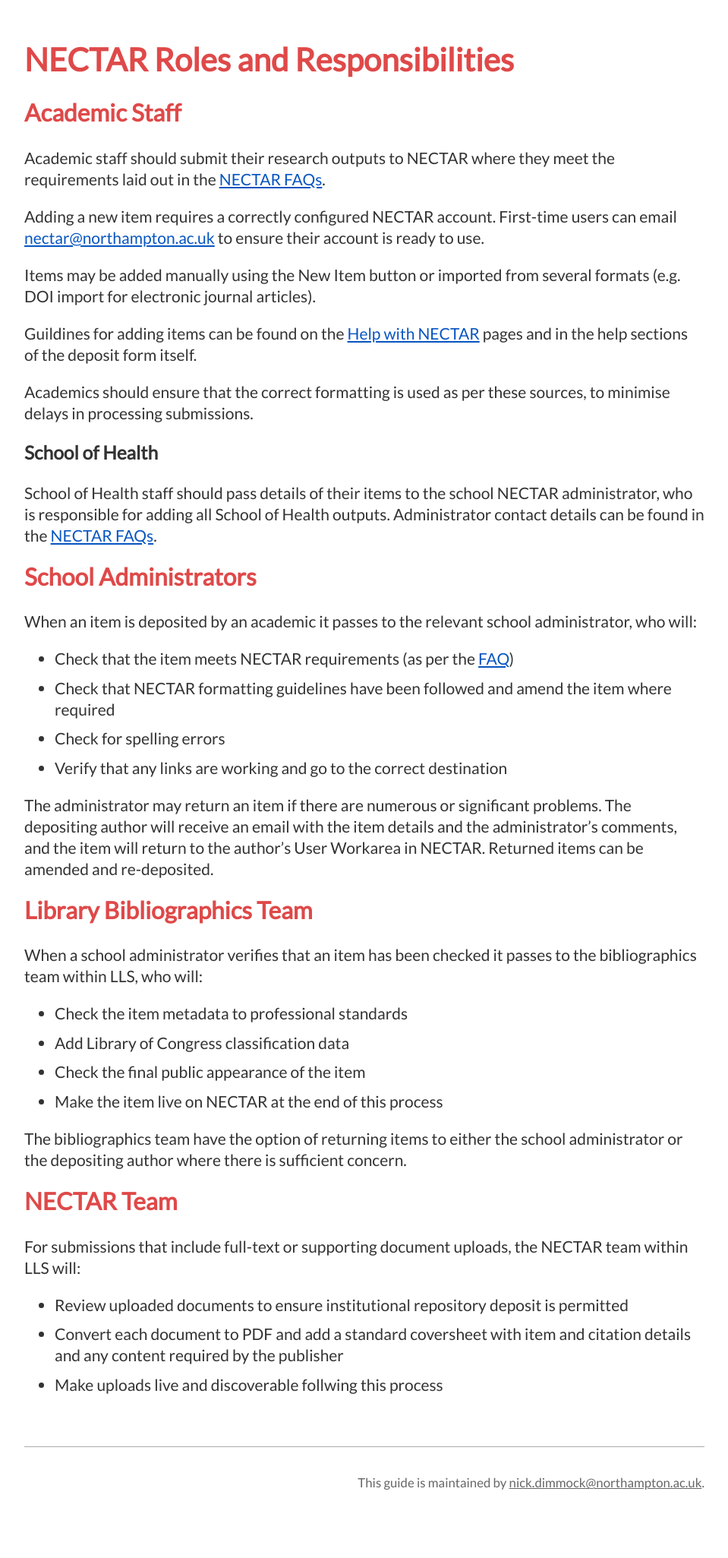
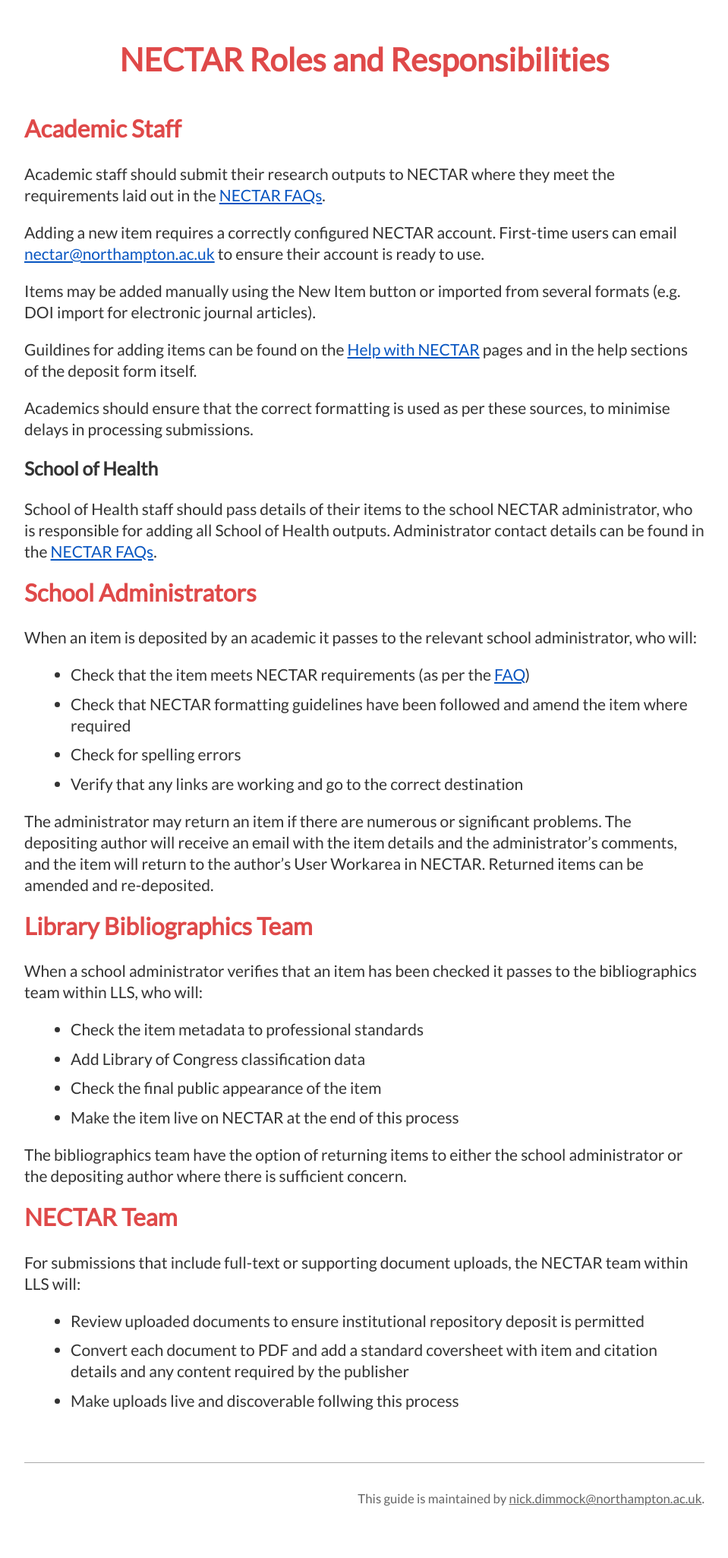
Before and after one commit to NickDimmock/nectar-roles, a Jekyll site: the page built from index.md, in a window 1280 px wide. Shown: the whole page at 76% size, without its empty margins (160-1119 px from the left). Built offline with Jekyll 4.4.1, drawn with Linux system fonts in a browser that asks for light colours; nearby versions of some CDN libraries; Markdown is read by kramdown in place of the engine named in the settings; before the commit the page ends 2030 px from its top, so only the background shows below that.

Commit message:
More CSS tweaks

```diff
--- a/stylesheets/styles.css
+++ b/stylesheets/styles.css
@@ -7,9 +7,18 @@
 }
 #content {
 }
+h1 {
+	text-align: center;
+	margin-bottom: 1.5em;
+}
 h1, h2 {
 	color: #DF4949;
+}
+h2 {
 	margin-bottom: 1em;
+}
+ul {
+	margin-left: 1em;
 }
 li {
 	margin-bottom: .5em;
@@ -18,7 +27,7 @@
 	color: #0755c1;
 }
 a:hover, #footer a:hover {
-	color: #B24926;
+	color: #DF4949;
 }
 #footer {
 	margin-top: 4em;
```
